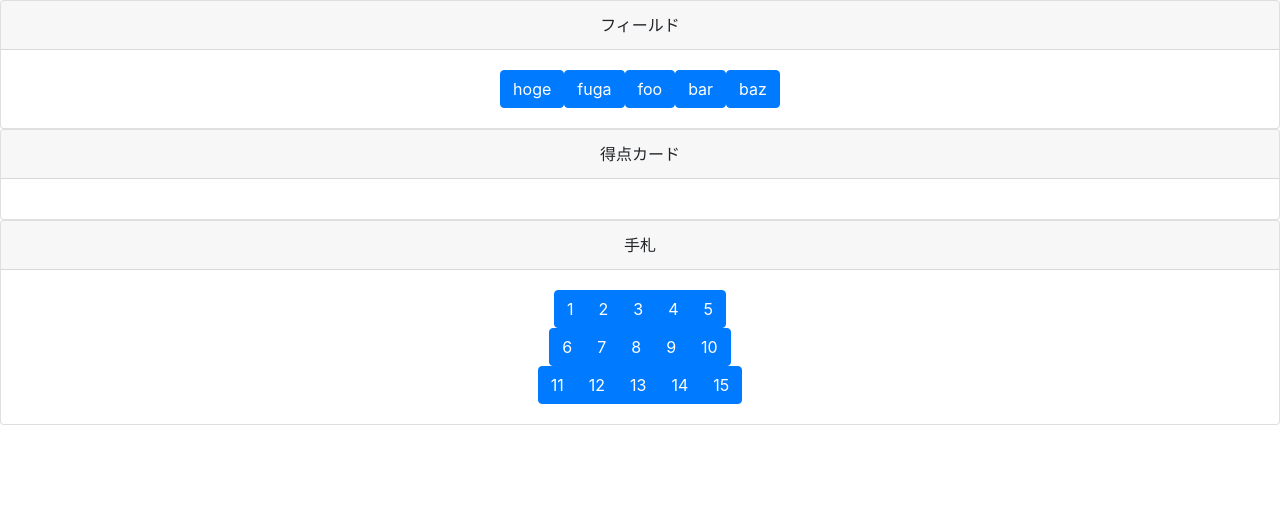
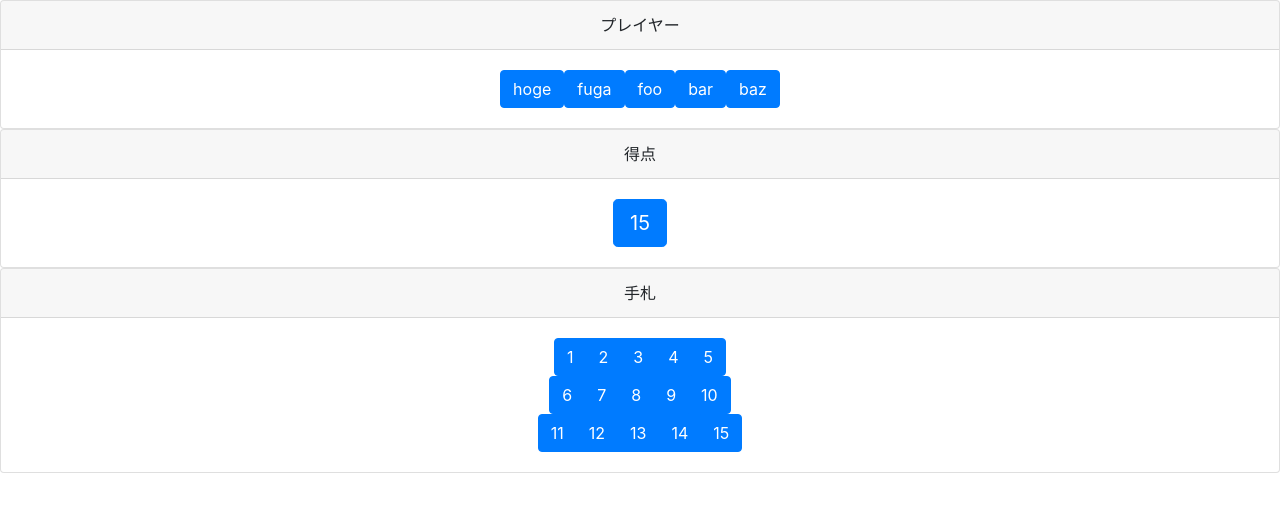
Before and after one commit to mtsml/hagetaka, a React (Create React App) app: page / in a window 1280 px wide. Shown: the top 512 px of the page. Built offline with nearby package versions, Linux system fonts and the light colour scheme.

Commit message:
[Add] 得点カード追加

```diff
--- a/src/App.js
+++ b/src/App.js
@@ -3,6 +3,7 @@ import './App.css';
 import ButtonArea from './ButtonArea.js'
 import Contents from './Contents.js'
 import Hand from './Hand.js'
+import Point from './Point.js'
 
 const App = () => {
   const players = [
@@ -14,15 +15,15 @@ const App = () => {
   ]
   return (
     <div className="App">
-      <Contents title='フィールド'>
+      <Contents title='プレイヤー'>
         {players.map(player => {
           return (
             <Hand text={player.name} />
           )
         })}
       </Contents>
-      <Contents title='得点カード'>
-
+      <Contents title='得点'>
+        <Point point='15' />
       </Contents>
       <Contents title='手札'>
         <ButtonArea />
--- /dev/null
+++ b/src/Point.js
@@ -0,0 +1,10 @@
+import React from 'react'
+import { Button } from 'react-bootstrap'
+
+const Point = (props) => {
+    return (
+    <Button size="lg">{props.point}</Button>
+    )
+}
+
+export default Point
```
Also changed, not shown: src/Contents.js (indentation only), src/logo.svg (deleted).
